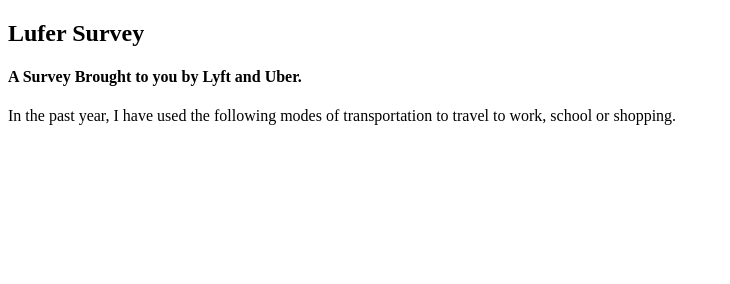
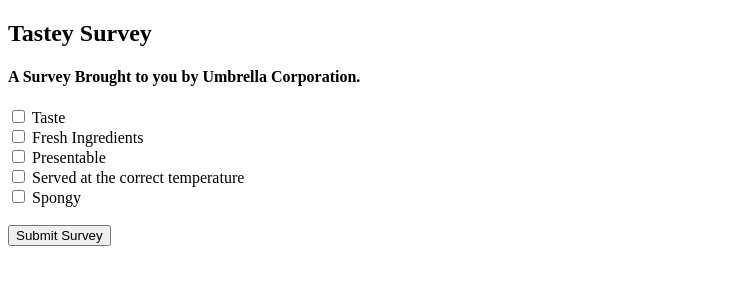
Before and after one commit to virlie/0709trans, a plain HTML site: page index.html in a window 1280 px wide. Shown: the whole page, without its empty margins (0-730 px from the left). Drawn offline with Linux system fonts and the light colour scheme.

Commit message:
decide on a restaurant survey instead, add a question and add checkboxes, with 3 images

```diff
--- a/index.html
+++ b/index.html
@@ -7,14 +7,18 @@
   <body>
     <div class="container-fluid">
       <div class="jumbotron">
-        <h2>Lufer Survey</h2>
-        <h4>A Survey Brought to you by Lyft and Uber.</h4>
+        <h2>Tastey Survey</h2>
+        <h4>A Survey Brought to you by Umbrella Corporation.</h4>
       </div>
     </div>
-      <form id="transportationSurvey">
+      <form id="foodSurvey">
         <div class="form-group">
-          <p>In the past year, I have used the following modes of transportation to travel to work, school or shopping.</p>
-
+          <input type="checkbox" name="restaurant-survey" value="Taste"> Taste<br>
+          <input type="checkbox" name="restaurant-survey" value="Fresh ingredients"> Fresh Ingredients<br>
+          <input type="checkbox" name="restaurant-survey" value="Presentable"> Presentable<br>
+          <input type="checkbox" name="restaurant-survey" value="Served at the correct temperature"> Served at the correct temperature<br>
+          <input type="checkbox" name="restaurant-survey" value="Spongy"> Spongy<br><br>
+          <button type="submit" class="btn btn-warning text-left" name="button">Submit Survey</button>
         </div>
 
       </form>
```
Also changed, not shown: img/restFront.jpg (added), img/restLogo.jpg (added), img/restSeating.jpg (added).
